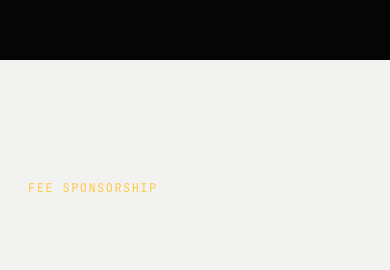
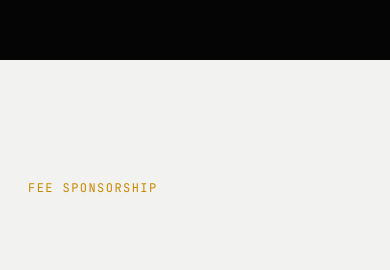
Before and after one commit to cansarihan/starjar, a Next.js app: page / in a window 390 px wide. Shown: the part 2135-2405 px from the top of the page. Built offline with nearby package versions, Linux system fonts and the light colour scheme; what @stellar/stellar-sdk would draw is missing.

Commit message:
Tip form first on small screens; readable eyebrow on the light section

```diff
--- a/src/app/globals.css
+++ b/src/app/globals.css
@@ -85,6 +85,9 @@ button:disabled { opacity: .5; cursor: not-allowed; }
 @media (max-width: 960px) {
   .split, .split-wide, .grid-3 { grid-template-columns: minmax(0, 1fr); }
 }
+@media (max-width: 960px) {
+  .jar-aside { order: -1; position: static !important; }
+}
 @media (max-width: 680px) {
   .nav-links { display: none !important; }
 }
--- a/src/app/j/[handle]/page.tsx
+++ b/src/app/j/[handle]/page.tsx
@@ -109,6 +109,7 @@ export default async function JarPage({ params }: Params) {
           </div>
 
           <aside
+            className="jar-aside"
             style={{
               position: "sticky",
               top: 100,
--- a/src/components/Sections.tsx
+++ b/src/components/Sections.tsx
@@ -4,7 +4,7 @@ import { PillLink } from "@/components/Hero";
 import { CONFIG } from "@/lib/config";
 import { C, FONT, shortKey } from "@/lib/design";
 
-function Eyebrow({ children }: { children: ReactNode }) {
+function Eyebrow({ children, dark }: { children: ReactNode; dark?: boolean }) {
   return (
     <div
       style={{
@@ -12,7 +12,7 @@ function Eyebrow({ children }: { children: ReactNode }) {
         fontSize: 12,
         letterSpacing: ".12em",
         textTransform: "uppercase",
-        color: C.sun,
+        color: dark ? C.sunDeep : C.sun,
         marginBottom: 18,
       }}
     >
@@ -106,7 +106,7 @@ export function Gasless() {
     <section id="gasless" style={{ background: C.paper, color: C.ink, padding: "120px 0" }}>
       <div style={wrap} className="split-wide">
         <div>
-          <Eyebrow>Fee sponsorship</Eyebrow>
+          <Eyebrow dark>Fee sponsorship</Eyebrow>
           <Title dark>Your signature, our fee.</Title>
           <p style={{ fontSize: 17, lineHeight: 1.65, color: "rgba(10,10,10,.7)", maxWidth: 520 }}>
             Stellar lets one account pay the fee for another account&apos;s transaction without touching what it
```
